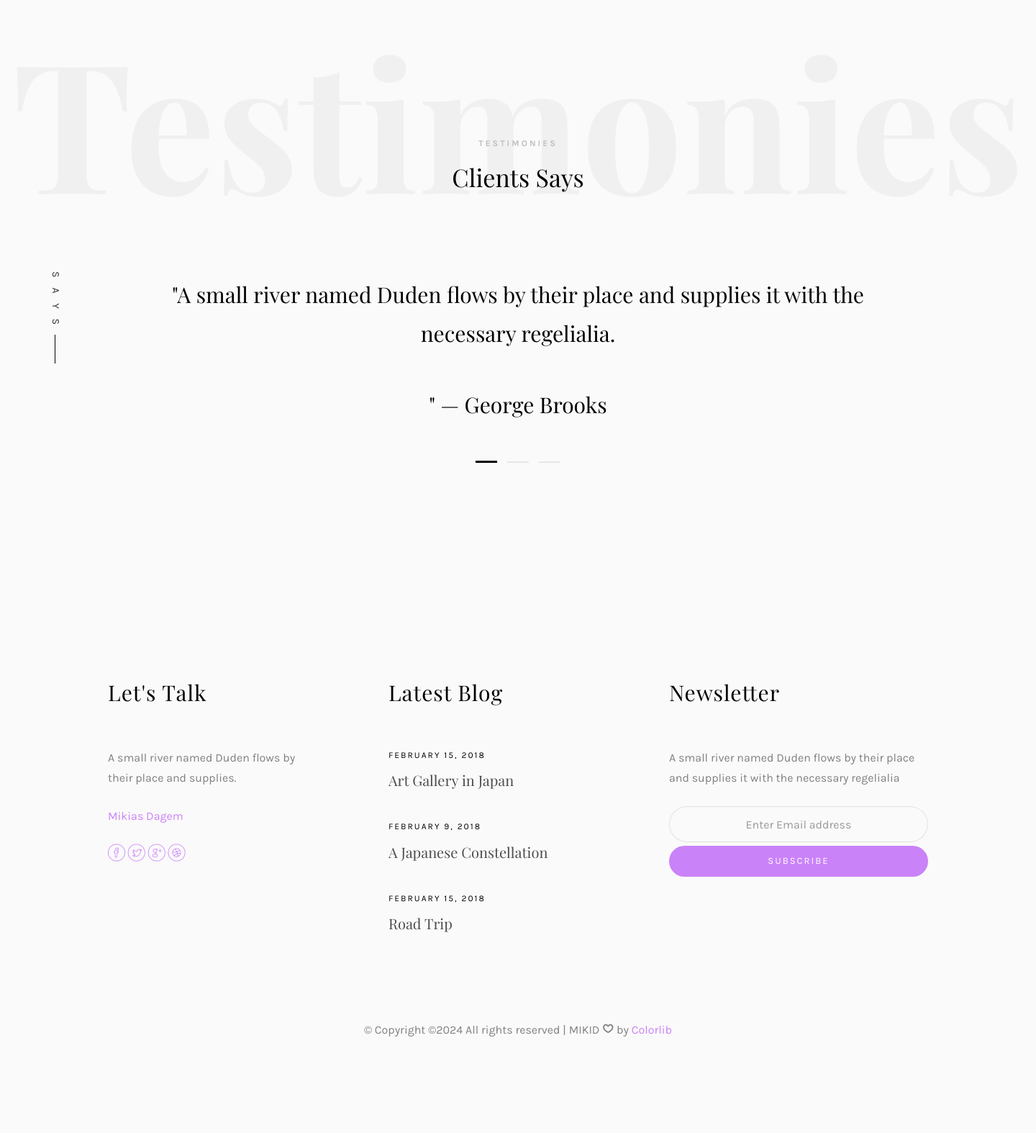
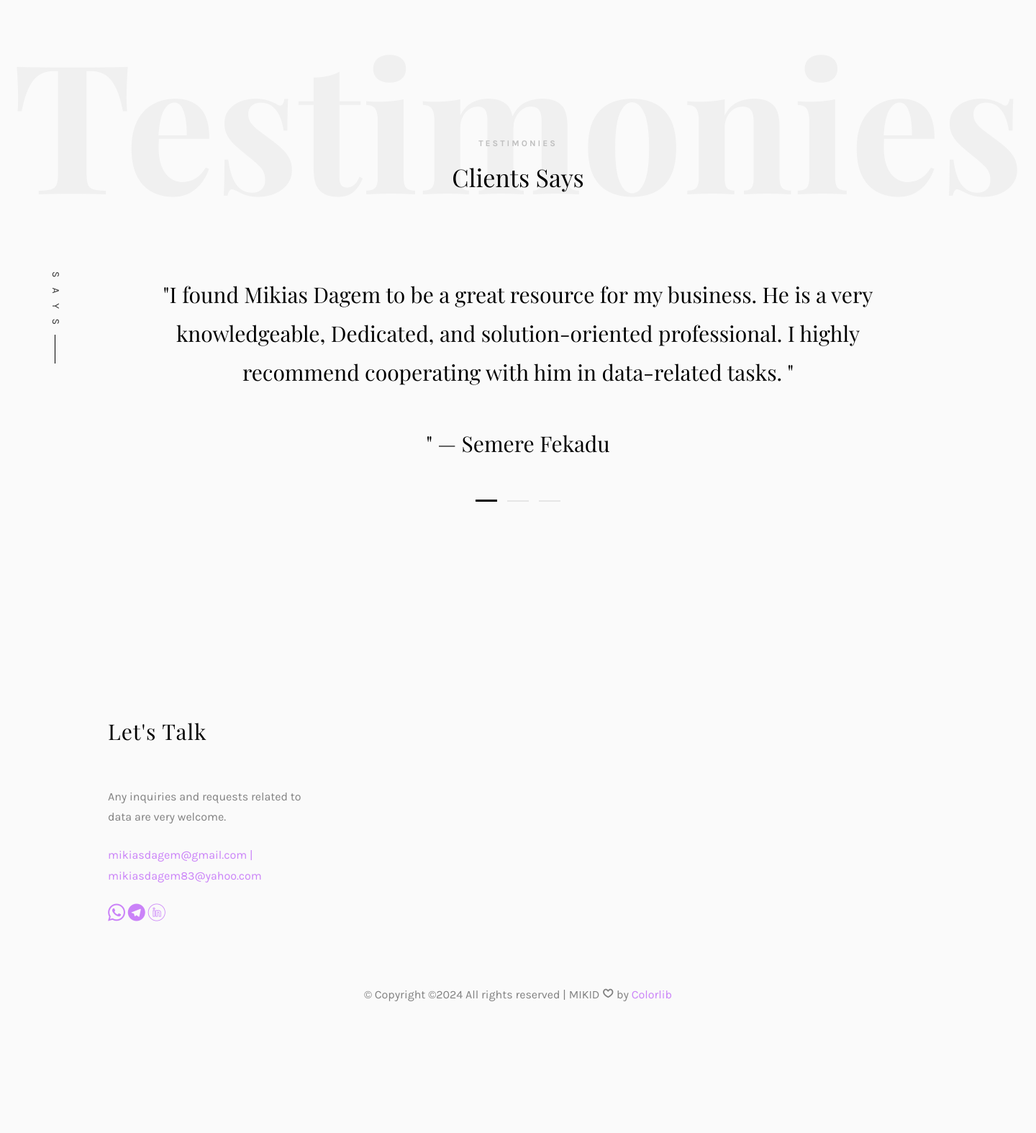
Before and after one commit to Miked1991/md-portfolio, a Flask app: page /services.html in a window 1440 px wide. Shown: the part 2426-4000 px from the top of the page at 72% size. After the commit the page ends 3817 px from the top, so only its background shows below. Run offline with Flask 3, Linux system fonts and the light colour scheme; some libraries are stand-ins or nearby versions; some web fonts are replaced.

Commit message:
edited all service sessions including footers

```diff
--- a/templates/services.html
+++ b/templates/services.html
@@ -328,8 +328,8 @@
 							<div class="col-md-12 text-center">
 								<div class="testimony">
 									<blockquote>
-										<p>"A small river named Duden flows by their place and supplies it with the necessary regelialia.</p>
-										<span>" &mdash; George Brooks</span>
+										<p>"I found Mikias Dagem to be a great resource for my business. He is a very knowledgeable, Dedicated, and solution-oriented professional. I highly recommend cooperating with him in data-related tasks. <pro></pro>"</p>
+										<span>" &mdash; Semere Fekadu</span>
 									</blockquote>
 								</div>
 							</div>
@@ -338,8 +338,8 @@
 							<div class="col-md-12 text-center">
 								<div class="testimony">
 									<blockquote>
-										<p>"Even the all-powerful Pointing has no control about the blind texts it is an almost unorthographic life One day however a small line of blind text by the name of Lorem Ipsum decided to leave for the far World of Grammar.</p>
-										<span>" &mdash; Daniel Foster</span>
+										<p>"It was a good experience to collaborate with such a Disciplined,Dedicated and skilled professional. Very satisfied with the work done. "</p>
+										<span>" &mdash; Dr. Feven Desta</span>
 									</blockquote>
 								</div>
 							</div>
@@ -348,8 +348,8 @@
 							<div class="col-md-12 text-center">
 								<div class="testimony">
 									<blockquote>
-										<p>"When she reached the first hills of the Italic Mountains, she had a last view back on the skyline of her hometown Bookmarksgrove</p>
-										<span>" &mdash; Liam Jenkins</span>
+										<p>"It was our first collaboration to undergo a data analysis project. Mikias Dagem was a very knowledgeable professional. He was able to provide a valuable solution to our problem."</p>
+										<span>" &mdash; Ezra Haddush</span>
 									</blockquote>
 								</div>
 							</div>
@@ -367,18 +367,18 @@
 							<div class="row">
 								<div class="col-md-10">
 									<h2>Let's Talk</h2>
-									  <p>A small river named Duden flows by their place and supplies.</p>
-									<p><a href="#">Mikias Dagem</a></p>
-									<p class="colorlib-social-icons">
-										<a href="#"><i class="icon-facebook4"></i></a>
-										<a href="#"><i class="icon-twitter3"></i></a>
-										<a href="#"><i class="icon-googleplus"></i></a>
-										<a href="#"><i class="icon-dribbble2"></i></a>
+									  <p>Any inquiries and requests related to data are very welcome.</p>
+									<p><a href="#">mikiasdagem@gmail.com | mikiasdagem83@yahoo.com</a></p>
+									  <p class="colorlib-social-icons">
+										<a href="	https://wa.me/251919834000" traget="_blank"><i class="icon-whatsapp"></i></a>
+										<!--<a href="#"><i class="icon-twitter3"></i></a> -->
+										<a href="https://t.me/mike_dagi4000" target="_blank"><i class="icon-telegram"></i></a>
+										<a href="https://www.linkedin.com/in/mikias-dagem/" target="_blank"><i class="icon-linkedin4"></i></a>
 									</p>
 								</div>
 							</div>
 						</div>
-						<div class="col-md-4 col-pb-sm">
+						<!--<div class="col-md-4 col-pb-sm">
 							<h2>Latest Blog</h2>
 							<div class="f-entry">
 								<a href="#" class="featured-img" style="background-image: url(static/images/img-1.jpg);"></a>
@@ -402,9 +402,9 @@
 								</div>
 							</div>
 						</div>
-						<div class="col-md-4 col-pb-sm">
-							<h2>Newsletter</h2>
-							<p>A small river named Duden flows by their place and supplies it with the necessary regelialia</p>
+						<!--<div class="col-md-4 col-pb-sm">
+							<h2>Newsletter</h2
+							<p>Any inquiries and requests related to data are very welcome.</p>
 							<div class="subscribe text-center">
 								<div class="form-group">
 									<input type="text" class="form-control text-center" placeholder="Enter Email address">
@@ -412,7 +412,7 @@
 								</div>
 							</div>
 						</div>
-					</div>
+					</div>-->
 					<div class="row">
 						<div class="col-md-12 text-center">
 							<p>
```
Also changed, not shown: 1 other file.
